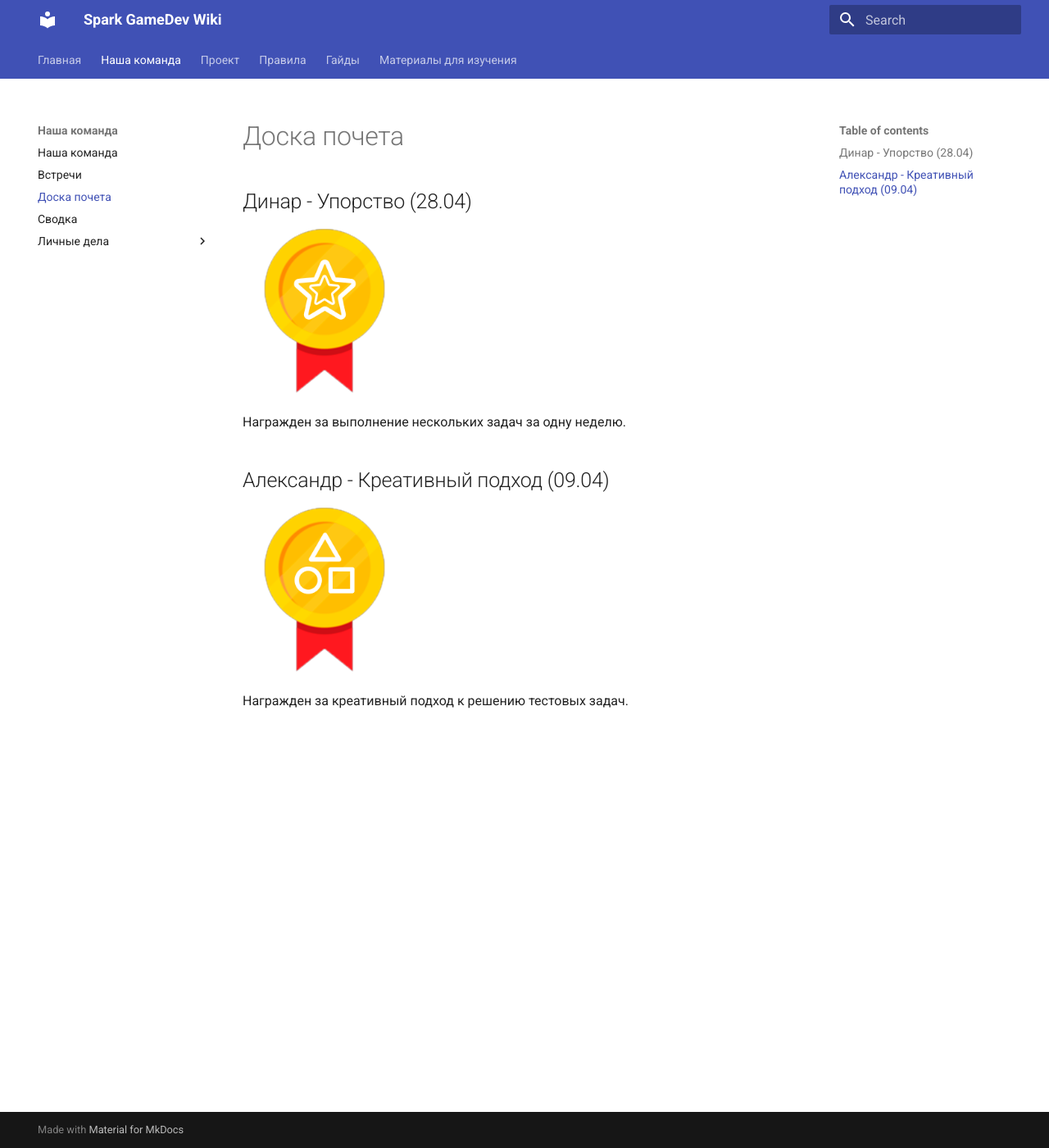
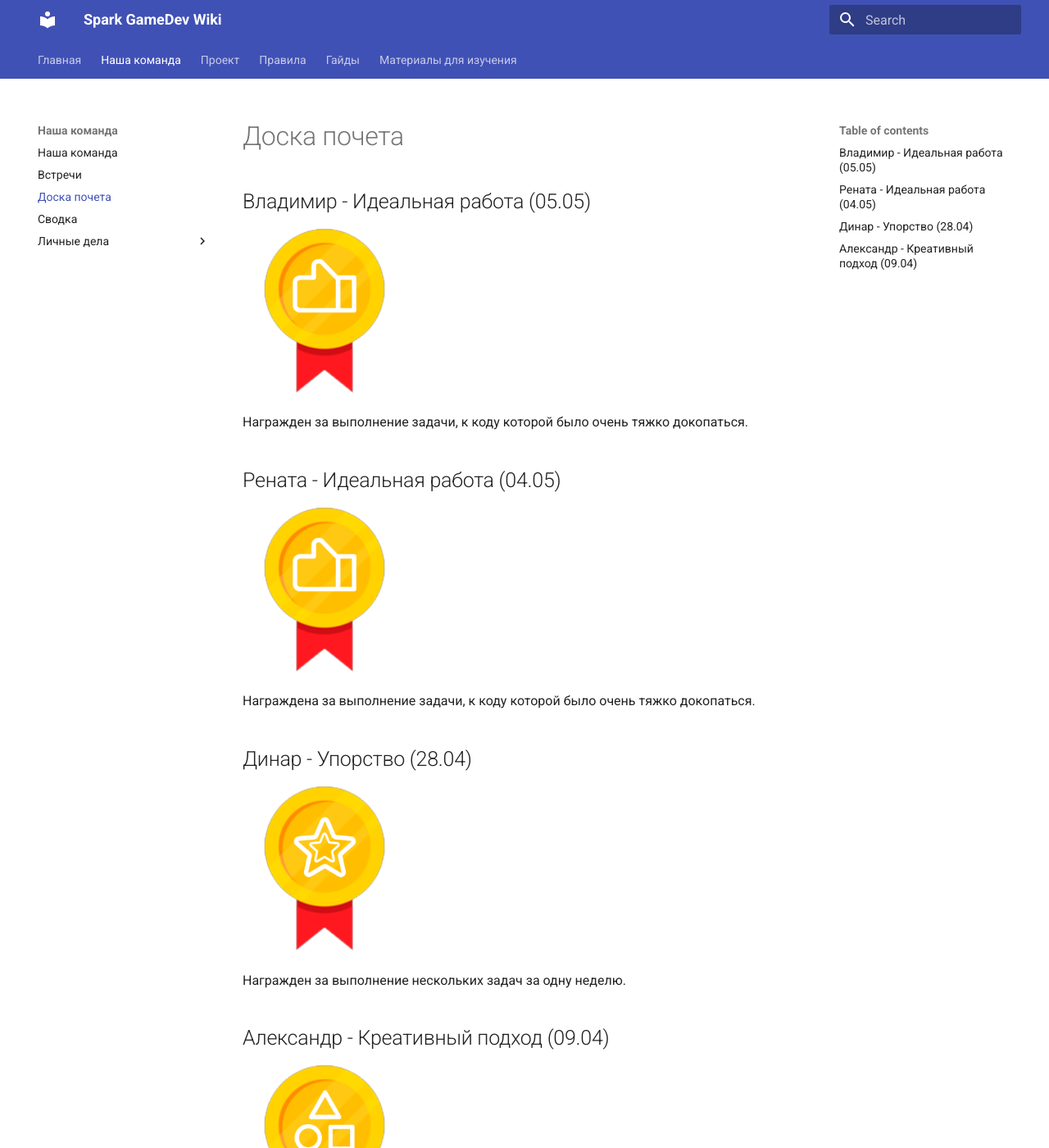
Before and after one commit to FrostHoll/spark-gamedev-wiki, an MkDocs documentation site: the page built from docs/team/hall_of_fame.md, in a window 1280 px wide and 1400 px high. Shown: the whole window at 82% size. Built offline with MkDocs 1.6.1 and Material for MkDocs 9.7.7, drawn with Linux system fonts in a browser that asks for light colours.

Commit message:
08.05
-added 2 medals

```diff
--- a/docs/team/hall_of_fame.md
+++ b/docs/team/hall_of_fame.md
@@ -1,4 +1,14 @@
 # Доска почета
+
+## Владимир - Идеальная работа (05.05)
+<img src="../../medals/perfect_work.png" width="200" height="200"/>
+
+Награжден за выполнение задачи, к коду которой было очень тяжко докопаться.
+
+## Рената - Идеальная работа (04.05)
+<img src="../../medals/perfect_work.png" width="200" height="200"/>
+
+Награждена за выполнение задачи, к коду которой было очень тяжко докопаться.
 
 ## Динар - Упорство (28.04)
 <img src="../../medals/hard_worker.png" width="200" height="200"/>
```
Also changed, not shown: docs/team/files/Renata.md (+2 -1 lines), docs/team/files/Vladimir.md (+2 -1 lines), docs/team/meetings.md (+8 -7 lines), docs/medals/perfect_work.png (added), 1 other file.
